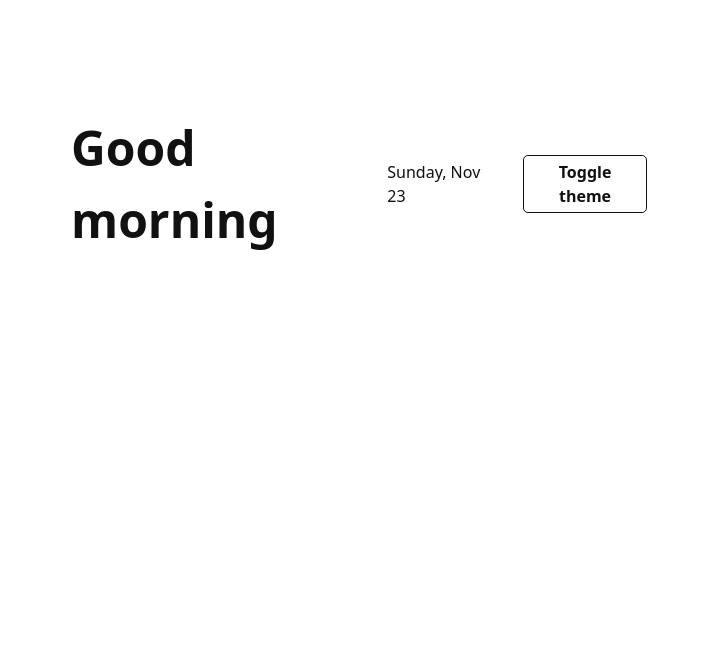
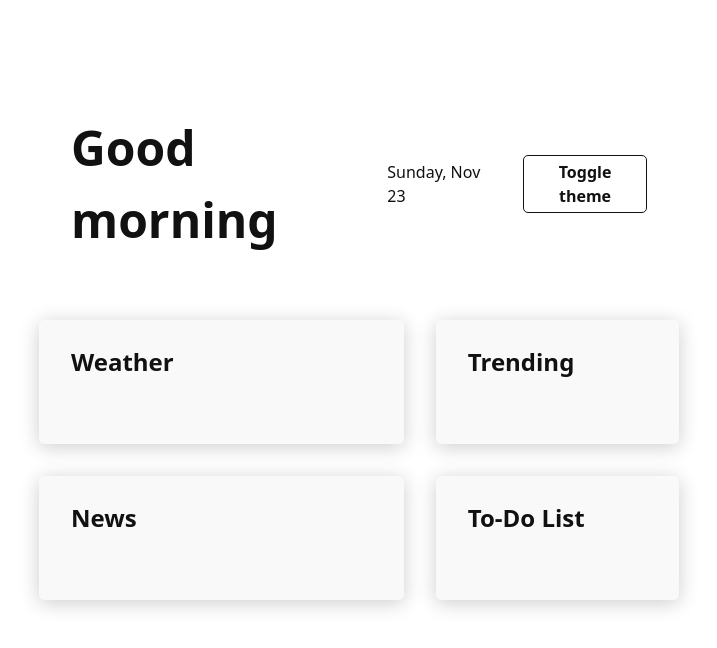
Before and after one commit to Taruros/DevDashboard-React, a React (Vite) app: page / in a window 1280 px wide. Shown: the top 648 px of the page, without its empty margins (281-998 px from the left). Built offline with nearby package versions, Linux system fonts and the light colour scheme.

Commit message:
Fixed the theme toggle

```diff
--- a/index.html
+++ b/index.html
@@ -2,6 +2,7 @@
 <html lang="en" class="dark">
   <head>
     <meta charset="UTF-8" />
+    <link rel="stylesheet" href="./src/index.css" />
     <link rel="icon" type="image/svg+xml" href="/vite.svg" />
     <meta name="viewport" content="width=device-width, initial-scale=1.0" />
     <title>devdashboard-react</title>
--- a/src/App.jsx
+++ b/src/App.jsx
@@ -1,10 +1,31 @@
-import { useState, useEffect } from "react";
 import Header from "./components/Header";
 
 function App() {
   return (
     <div className="wrapper">
       <Header />
+
+      <main>
+        <div className="left-column">
+          <section id="weather">
+            <h2>Weather</h2>
+          </section>
+
+          <section id="news">
+            <h2>News</h2>
+          </section>
+        </div>
+
+        <div className="right-column">
+          <section id="trending">
+            <h2>Trending</h2>
+          </section>
+
+          <section id="todo">
+            <h2>To-Do List</h2>
+          </section>
+        </div>
+      </main>
     </div>
   );
 }
--- a/src/components/ThemeToggle.jsx
+++ b/src/components/ThemeToggle.jsx
@@ -1,27 +1,42 @@
 import { useState, useEffect } from "react";
 
 const ThemeToggle = () => {
-  const [theme, setTheme] = useState(
-    localStorage.getItem("theme") ||
-      (window.matchMedia("prefers-color-scheme: dark").matches
+  const [theme, setTheme] = useState(() => {
+    try {
+      const stored = localStorage.getItem("theme");
+      if (stored) return stored;
+      return window.matchMedia("(prefers-color-scheme: dark)").matches
         ? "dark"
-        : "light")
-  );
+        : "light";
+    } catch {
+      return "light";
+    }
+  });
 
   useEffect(() => {
-    localStorage.setItem("theme", theme);
+    try {
+      if (theme === "light") document.documentElement.classList.remove("dark");
+      localStorage.setItem("theme", theme);
+    } catch {
+      // ignore
+    }
   }, [theme]);
 
-  if (theme !== "dark") document.documentElement.classList.remove("dark");
+  const toggleTheme = () => {
+    const newTheme = theme === "dark" ? "light" : "dark";
+    setTheme(newTheme);
+    try {
+      document.documentElement.classList.toggle("dark");
+    } catch {
+      // ignore
+    }
+  };
 
   return (
     <button
       className="btn btn-theme-toggle"
       id="theme-toggle"
-      onClick={() => {
-        setTheme((prev) => (prev === "dark" ? "light" : "dark"));
-        document.documentElement.classList.toggle("dark");
-      }}
+      onClick={toggleTheme}
     >
       Toggle theme
     </button>
```
